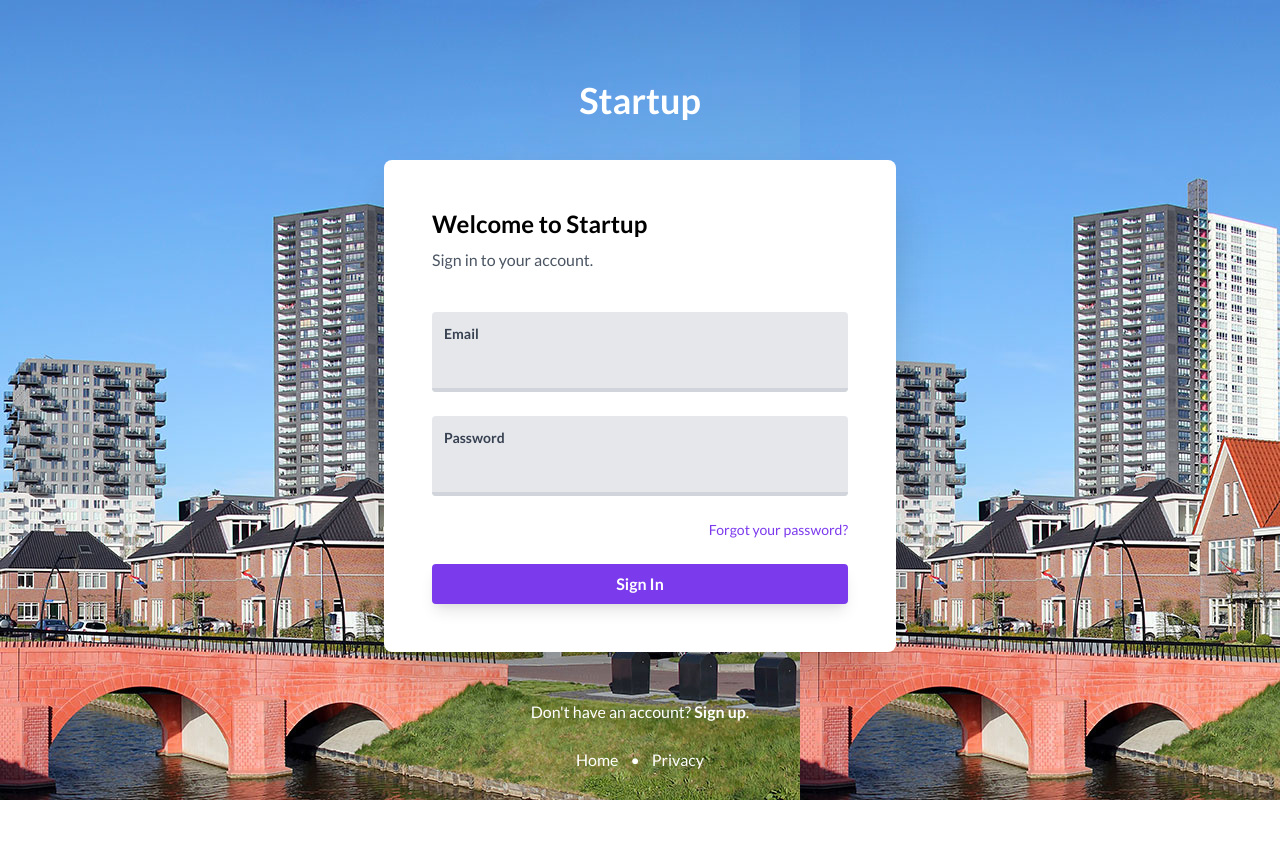
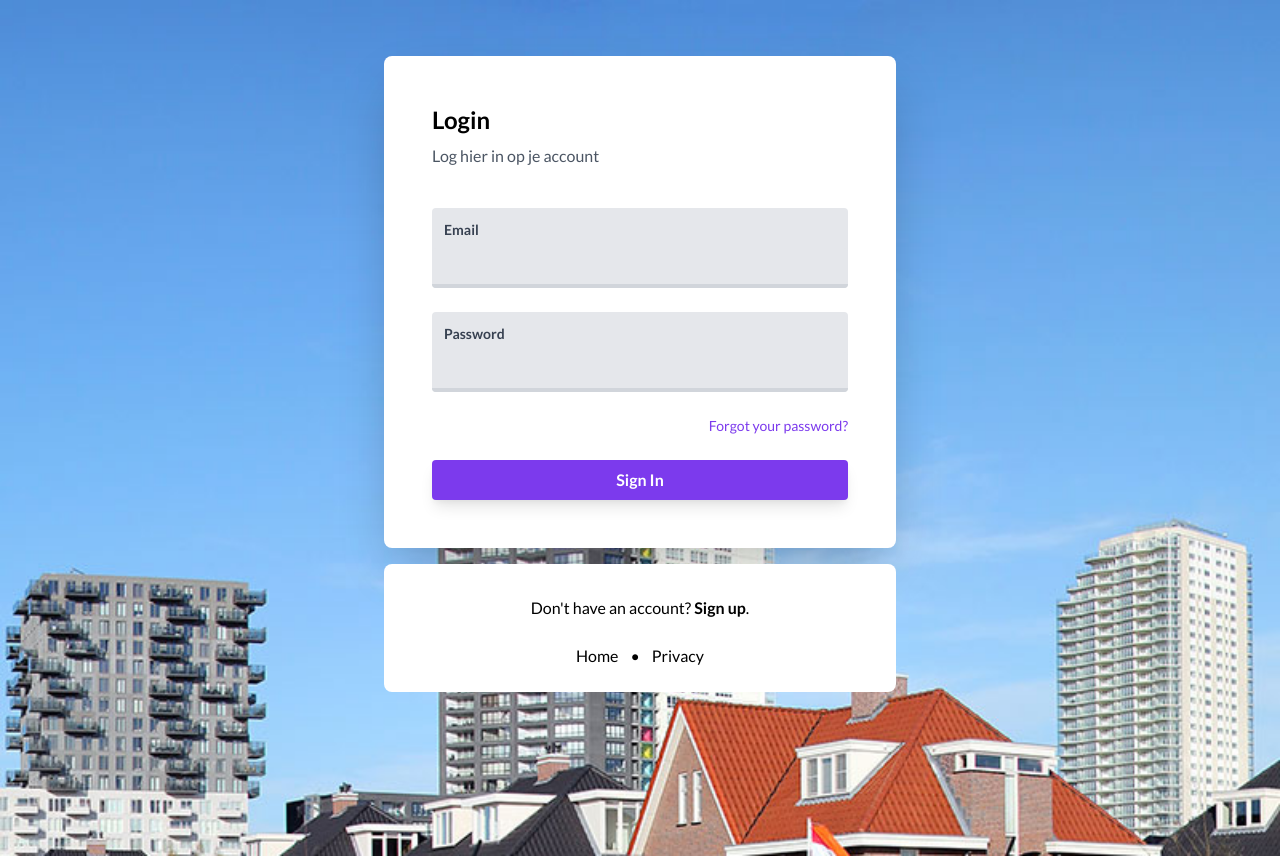
Before and after one commit to Fireshotryan/Evenementen, a PHP site: page /login.php in a window 1280 px wide. Before the commit the page ends 800 px from the top, so only its background shows below. Run offline with PHP 8.4, Linux system fonts and the light colour scheme.

Commit message:
Update login.php

```diff
--- a/login.php
+++ b/login.php
@@ -10,23 +10,14 @@
     <link rel="icon" type="image/x-icon" href="./images/#.jpg">
     <link href="https://cdnjs.cloudflare.com/ajax/libs/tailwindcss/2.2.19/tailwind.min.css" rel="stylesheet">
     <link href="https://fonts.googleapis.com/css2?family=Lato:wght@400;700&display=swap" rel="stylesheet">
-    <style>
-        .body-bg {
-            background-image: url('images/gemeentenissewaard.jpg');
-        }
-    </style>
+
 </head>
-<body class="body-bg min-h-screen pt-12 md:pt-20 pb-6 px-2 md:px-0" style="font-family:'Lato',sans-serif;">
-    <header class="max-w-lg mx-auto">
-        <a href="#">
-            <h1 class="text-4xl font-bold text-white text-center">Startup</h1>
-        </a>
-    </header>
+<body class="bg-no-repeat bg-cover bg-center bg-fixed min-h-screen pb-6 px-2 md:px-0" style="font-family:'Lato',sans-serif; background-image: url('images/gemeentenissewaard.jpg')">
 
-    <main class="bg-white max-w-lg mx-auto p-8 md:p-12 my-10 rounded-lg shadow-2xl">
+    <main class="bg-white max-w-lg mx-auto p-8 md:p-12 mt-14 rounded-lg shadow-2xl">
         <section>
-            <h3 class="font-bold text-2xl">Welcome to Startup</h3>
-            <p class="text-gray-600 pt-2">Sign in to your account.</p>
+            <h3 class="font-bold text-2xl">Login</h3>
+            <p class="text-gray-600 pt-2">Log hier in op je account</p>
         </section>
 
         <section class="mt-10">
@@ -47,14 +38,16 @@
         </section>
     </main>
 
-    <div class="max-w-lg mx-auto text-center mt-12 mb-6">
-        <p class="text-white">Don't have an account? <a href="#" class="font-bold hover:underline">Sign up</a>.</p>
+    <div class="max-w-lg mx-auto bg-white rounded-lg md:p-6 mt-4">
+    <div class="max-w-lg mx-auto text-center mt-2 mb-6">
+        <p class="text-black">Don't have an account? <a href="#" class="font-bold hover:underline">Sign up</a>.</p>
     </div>
 
-    <footer class="max-w-lg mx-auto flex justify-center text-white">
+    <footer class="max-w-lg mx-auto flex justify-center text-black">
         <a href="index.php" class="hover:underline">Home</a>
         <span class="mx-3">•</span>
         <a href="#" class="hover:underline">Privacy</a>
     </footer>
+</div>
 </body>
 </html>
```
